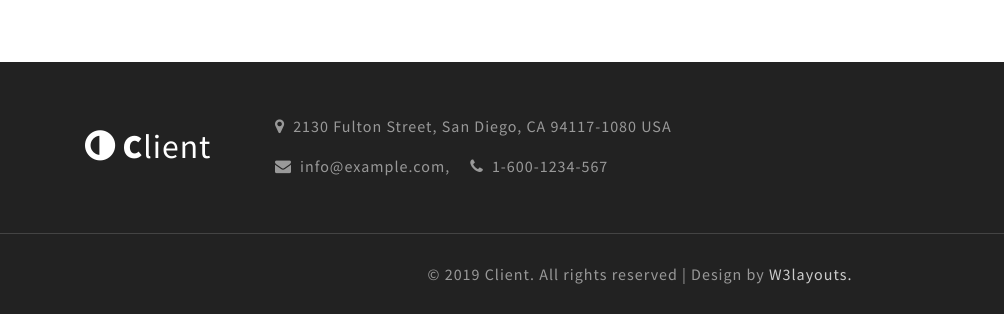
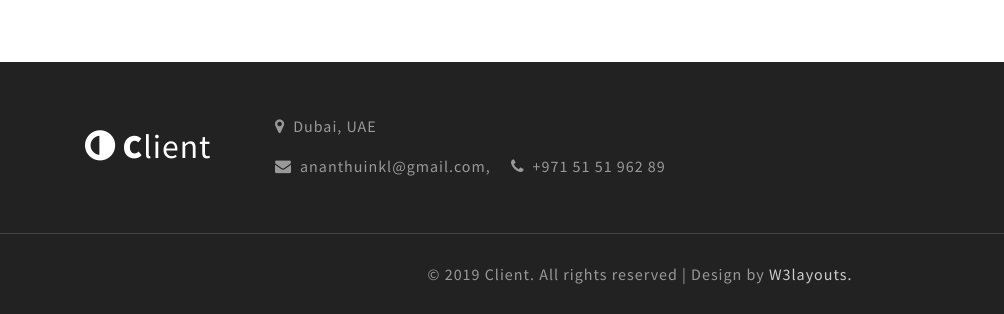
Before and after one commit to ananthuinkl/Ananthu, a plain HTML site: page index.html in a window 1280 px wide. Shown: the part 5156-5470 px from the top of the page, 0-1004 px from the left. Drawn offline with Linux system fonts and the light colour scheme.

Commit message:
Update index.html

```diff
--- a/index.html
+++ b/index.html
@@ -506,8 +506,8 @@ Smartphone Compatible web template, free webdesigns for Nokia, Samsung, LG, Sony
 				</h3>
 			</div>
 			<div class="col-lg-7 my-lg-0 my-4">
-				<p><span class="fa mr-2 fa-map-marker"></span>2130 Fulton Street, San Diego, CA 94117-1080 USA</p>
-				<p class="mt-2"><span class="fa mr-2 fa-envelope"></span><a href="mailto:ananthuinkl@gmail.com">info@example.com</a>, <span class="fa ml-3 mr-2 fa-phone"></span>1-600-1234-567</p>
+				<p><span class="fa mr-2 fa-map-marker"></span>Dubai, UAE</p>
+				<p class="mt-2"><span class="fa mr-2 fa-envelope"></span><a href="mailto:ananthuinkl@gmail.com">ananthuinkl@gmail.com</a>, <span class="fa ml-3 mr-2 fa-phone"></span>+971 51 51 962 89</p>
 			</div>
 			<div class="col-lg-3 copy-right p-0 text-lg-right">
 
```
